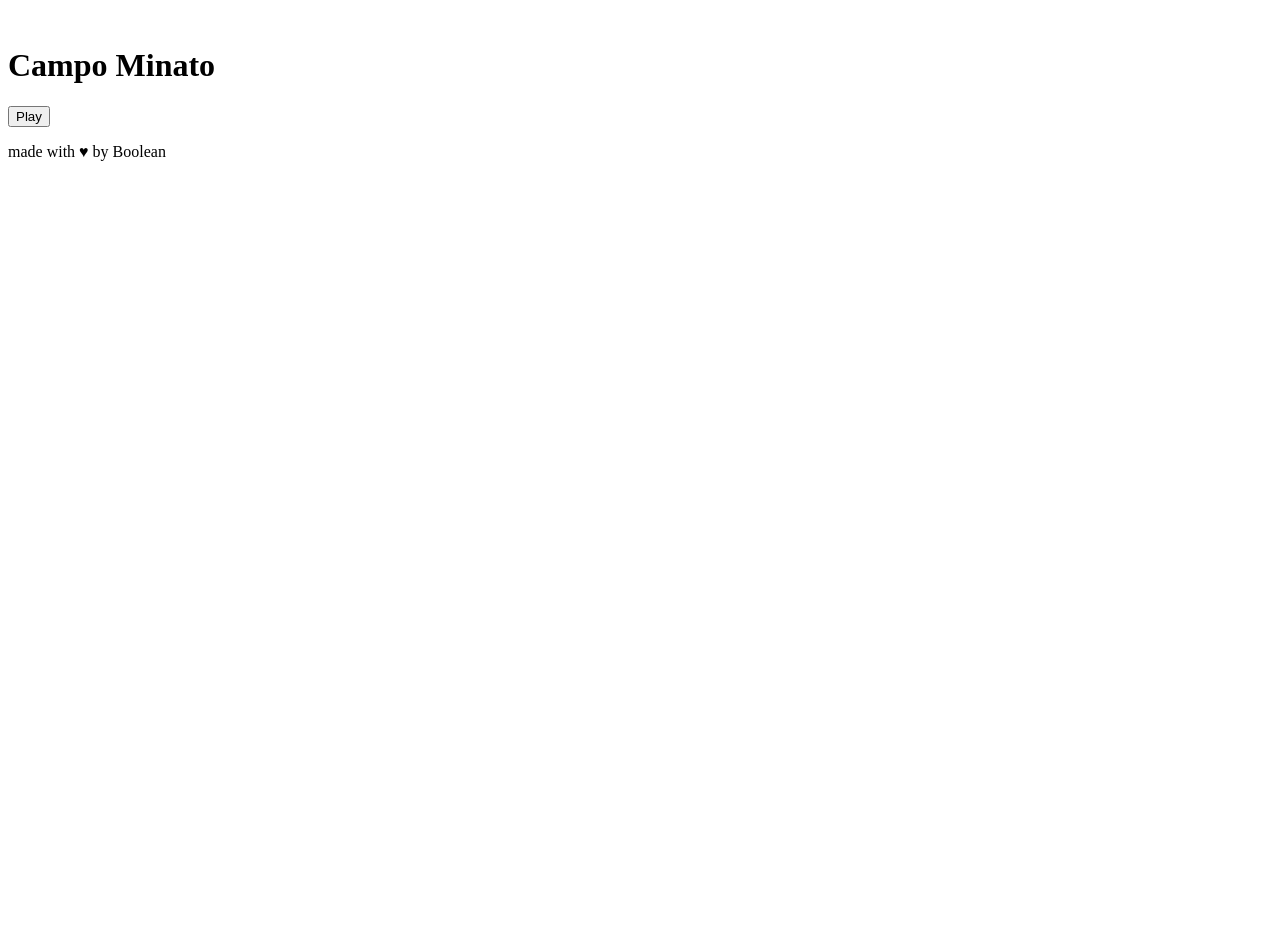
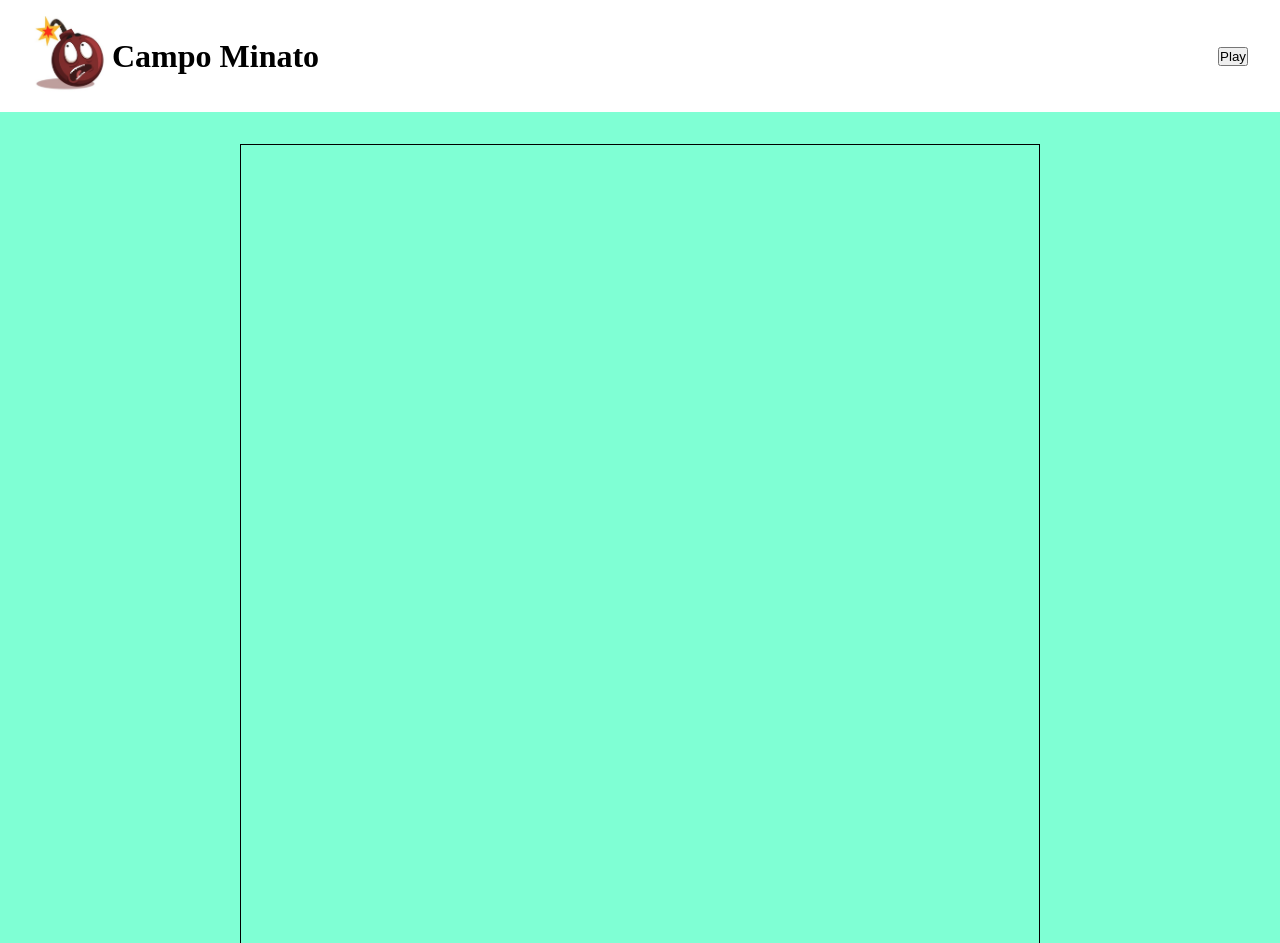
Before and after one commit to HeitoAlex/js-campominato-grid, a plain HTML site: page index.html in a window 1280 px wide. Shown: the top 943 px of the page. Before the commit the page ends 800 px from the top, so only its background shows below. Drawn offline with Linux system fonts and the light colour scheme.

Commit message:
realizzazione css header, main, footer e classi

```diff
--- a/css/style.css
+++ b/css/style.css
@@ -0,0 +1,52 @@
+/* reset */
+*{
+    margin: 0;
+    padding: 0;
+    box-sizing: border-box;
+}
+
+
+
+header{
+    display: flex;
+    justify-content: space-between;
+    align-items: center;
+    padding: 1rem 2rem;
+}
+
+.centered{
+    display: flex;
+    justify-content: center;
+    align-items: center;
+}
+
+img{
+    width: 80px;
+    height: 80px;
+}
+
+main{
+    background-color: #7FFFD4;
+    padding: 2rem;
+}
+
+section#grid{
+    width: 800px;
+    height: 800px;
+    display: flex;
+    flex-wrap: wrap;
+    border: 1px solid black;
+    margin: 0 auto;
+}
+
+article.square{
+    width: calc((100% / 10) - 2px);
+    height: calc((100% / 10) - 2px);
+
+}
+
+
+
+footer{
+    height: 50px;
+}
--- a/index.html
+++ b/index.html
@@ -8,11 +8,11 @@
 </head>
 <body>
     <header>
-        <div>
-            <img src="" alt="">
+        <div class="centered">
+            <img src="./bomba.jpg.jpg" alt="bomba">
             <h1>Campo Minato</h1>
         </div>
-        <div>
+        <div class="centered">
             <button>Play</button>
         </div>
     </header>
```
